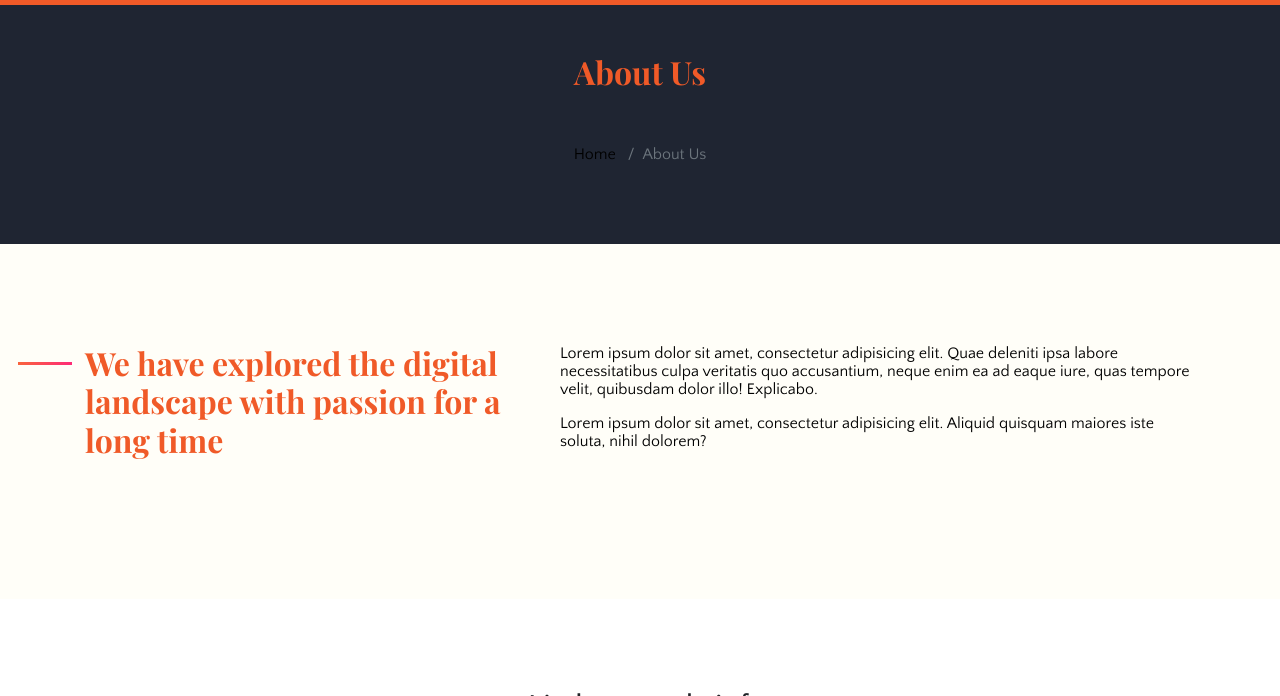
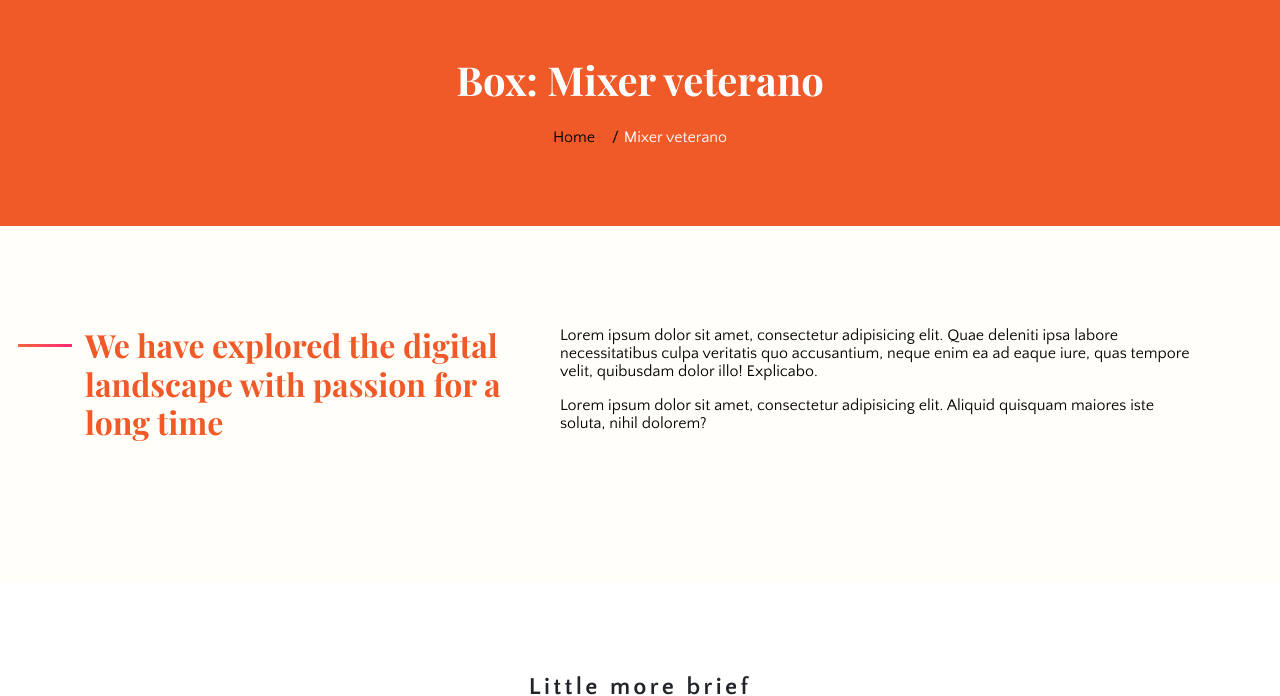
Before and after one commit to micaela-Santander98/TP-3-Santander, a plain HTML site: page about.html in a window 1280 px wide. Shown: the part 77-773 px from the top of the page. Drawn offline with nearby package versions, Linux system fonts and the light colour scheme; some packages are replaced by stand-ins of ours; files whose address does not match are found by name.

Commit message:
cabecera pag detalle

```diff
--- a/about.html
+++ b/about.html
@@ -127,13 +127,13 @@ Fixed Navigation
 	<div class="container">
 		<div class="row">
 			<div class="col-md-12">
-				<h2>About Us</h2>
+				<h3>Box: Mixer veterano</h3>
 				<nav aria-label="breadcrumb mx-auto" role="navigation">
 					<ol class="breadcrumb">
 						<li class="breadcrumb-item">
 							<a href="index.html">Home</a>
 						</li>
-						<li class="breadcrumb-item active" aria-current="page">About Us</li>
+						<li class="breadcrumb-item active" aria-current="page">Mixer veterano</li>
 					</ol>
 				</nav>
 			</div>
--- a/css/style.css
+++ b/css/style.css
@@ -478,7 +478,7 @@ a:focus, a:hover {
 }
 
 .single-page-header {
-  background: #1f2532;
+  background: #F05A28;
   padding: 50px 0;
   text-align: center;
   color: #fff;
@@ -499,6 +499,16 @@ a:focus, a:hover {
 }
 .single-page-header .breadcrumb li a {
   color: #000000;
+}
+
+.breadcrumb-item.active {
+  color: white;
+}
+
+.breadcrumb-item + .breadcrumb-item::before {
+  content: "/";
+  padding: 0 5px;
+  color: rgb(0, 0, 0);
 }
 
 .navigation {
```
